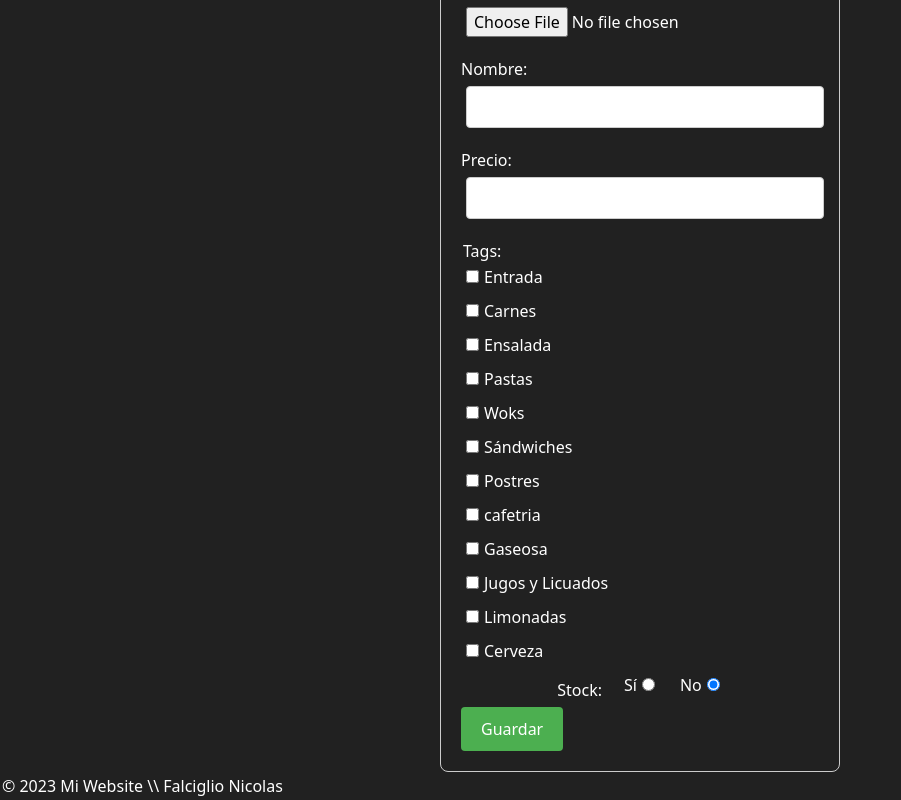
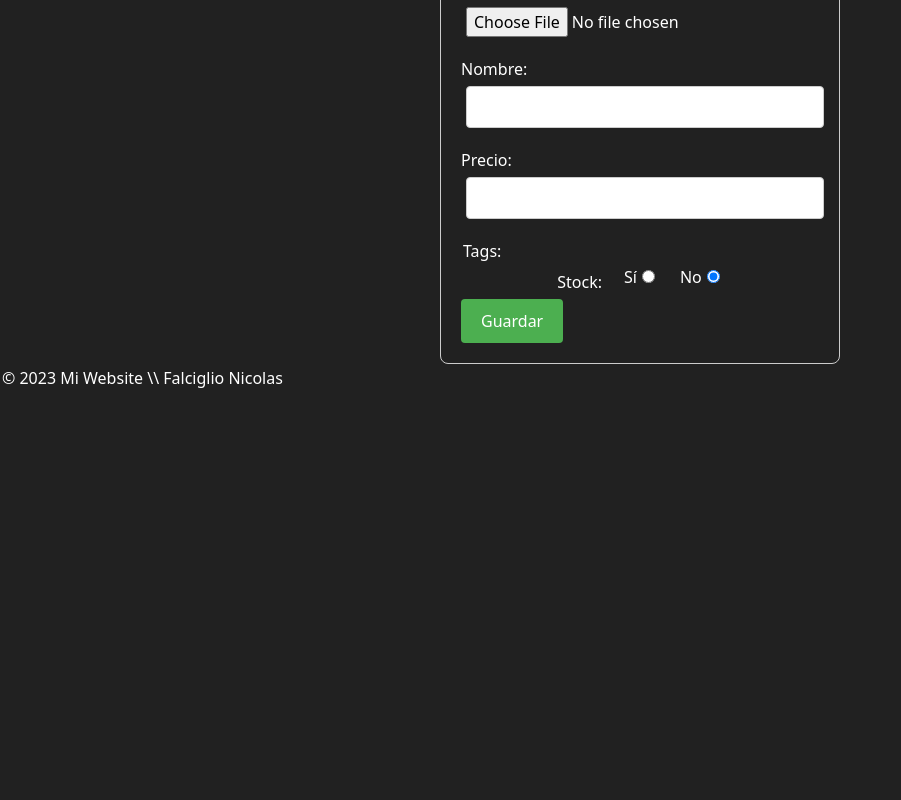
Before and after one commit to nicofal23/palosverdesbar, a React (Vite) app: page /73K9pQzX5E in a window 1280 px wide. Shown: the part 623-1423 px from the top of the page, without its empty margins (0-901 px from the left). After the commit the page ends 1015 px from the top, so only its background shows below. Built offline with nearby package versions, Linux system fonts and the light colour scheme.

Commit message:
subnombre

```diff
--- a/src/components/ProductComponent/FormularioCargaDatos.jsx
+++ b/src/components/ProductComponent/FormularioCargaDatos.jsx
@@ -7,6 +7,7 @@ import { storage } from '../../firebase/cliente';
 
 const FormularioCargaDatos = () => {
   const [category, setCategory] = useState('');
+  const [subnombre, setSubnombre] = useState(''); // Estado para el subnombre
   const [descripcion, setDescripcion] = useState('');
   const [img, setImg] = useState(null);
   const [nombre, setNombre] = useState('');
@@ -44,6 +45,7 @@ const FormularioCargaDatos = () => {
         const imgUrl = await getDownloadURL(storageRef);
         const docRef = await addDoc(collection(db, 'productos'), {
           category,
+          subnombre, // Agregar el subnombre a la base de datos
           descripcion,
           img: imgUrl,
           nombre,
@@ -53,6 +55,7 @@ const FormularioCargaDatos = () => {
         });
         console.log('Document written with ID: ', docRef.id);
         setCategory('');
+        setSubnombre('');
         setDescripcion('');
         setImg(null);
         setNombre('');
@@ -69,6 +72,13 @@ const FormularioCargaDatos = () => {
     }
   };
 
+  // Opciones de subnombre según la categoría seleccionada
+  const subnombreOptions = {
+    restaurant: ['entrada', 'ensalada', 'pastas', 'carnes', 'woks', 'sándwich', 'postres', 'bebidas sin alcohol', 'bebidas con alcohol'],
+    cafeteria: ['desayuno y merienda', 'tortas', 'cafetería clásica'],
+    vinos: ['champagne', 'vinos'],
+    cocktails: ['aperitivos', 'campari', 'gin', 'otros']
+  };
 
   return (
     <form className={style.form} onSubmit={handleSubmit}>
@@ -82,6 +92,18 @@ const FormularioCargaDatos = () => {
           <option value="vinos">Vinos</option>
         </select>
       </label>
+      {/* Agregar el select para subnombre */}
+      {category && (
+        <label>
+          Subnombre:
+          <select value={subnombre} onChange={(e) => setSubnombre(e.target.value)}>
+            <option value="">Selecciona un subnombre</option>
+            {subnombreOptions[category].map(option => (
+              <option key={option} value={option}>{option}</option>
+            ))}
+          </select>
+        </label>
+      )}
       <label>
         Descripción:
         <textarea value={descripcion} onChange={(e) => setDescripcion(e.target.value)} />
@@ -101,55 +123,7 @@ const FormularioCargaDatos = () => {
       <div>
         <p>Tags:</p>
         {/* Renderizar las cajas de opción para los tags */}
-        <label>
-          <input type="checkbox" value="entrada" checked={tags.includes('entrada')} onChange={handleTagChange} />
-           Entrada
-        </label>
-        <label>
-          <input type="checkbox" value="carnes" checked={tags.includes('carnes')} onChange={handleTagChange} />
-           Carnes
-        </label>
-        <label>
-          <input type="checkbox" value="ensalada" checked={tags.includes('ensalada')} onChange={handleTagChange} />
-           Ensalada
-        </label>
-        <label>
-          <input type="checkbox" value="pastas" checked={tags.includes('pastas')} onChange={handleTagChange} />
-           Pastas
-        </label>
-        <label>
-          <input type="checkbox" value="woks" checked={tags.includes('woks')} onChange={handleTagChange} />
-           Woks
-        </label>
-        <label>
-          <input type="checkbox" value="sandwich" checked={tags.includes('sandwich')} onChange={handleTagChange} />
-           Sándwiches
-        </label>
-        <label>
-          <input type="checkbox" value="postres" checked={tags.includes('postres')} onChange={handleTagChange} />
-           Postres
-        </label>
-        <label>
-          <input type="checkbox" value="cafeteria" checked={tags.includes('cafeteria')} onChange={handleTagChange} />
-           cafetria
-        </label>
-        <label>
-          <input type="checkbox" value="gaseosa" checked={tags.includes('gaseosa')} onChange={handleTagChange} />
-           Gaseosa
-        </label>
-        <label>
-          <input type="checkbox" value="jugos" checked={tags.includes('jugos')} onChange={handleTagChange} />
-           Jugos y Licuados
-        </label>
-        <label>
-          <input type="checkbox" value="limonada" checked={tags.includes('limonada')} onChange={handleTagChange} />
-           Limonadas
-        </label>
-        <label>
-          <input type="checkbox" value="cerveza" checked={tags.includes('cerveza')} onChange={handleTagChange} />
-           Cerveza
-        </label>
-        {/* Agregar el resto de las opciones de tags aquí */}
+        {/* Código de los tags... */}
       </div>
       <div className={style.stock}>
         <p>Stock:</p>
--- a/src/routers/RouterPrincipal.jsx
+++ b/src/routers/RouterPrincipal.jsx
@@ -15,7 +15,7 @@ const RouterPrincipal = () => {
           <Routes>
             <Route path="/" element={<ItemListContainer/>} />
             <Route path="/admin" element={<Prueba />} />
-            <Route path="/carta" element={<ItemDetailContainer />} />
+            <Route path="/carta" element={<ItemListContainer/>} />
             <Route path="/administrar-mesas" element={<Mesa />}/>
             <Route path="/73K9pQzX5E" element={<FormularioCargaDatos/>}/>
             <Route path="/R4s8W2nY6P" element={<ModificarProductos/>}/>
```
